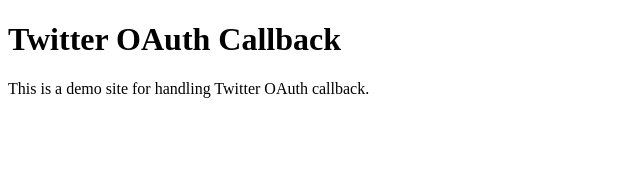
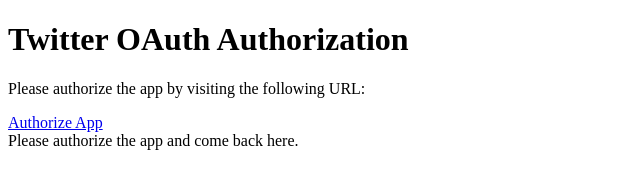
Before and after one commit to Gouri201202/twitter-oauth-demo, a plain HTML site: page index.html in a window 1280 px wide. Shown: the whole page, without its empty margins (0-640 px from the left). Drawn offline with Linux system fonts and the light colour scheme.

Commit message:
Update index.html

```diff
--- a/index.html
+++ b/index.html
@@ -6,8 +6,33 @@
     <title>Twitter OAuth Demo</title>
 </head>
 <body>
-    <h1>Twitter OAuth Callback</h1>
-    <p>This is a demo site for handling Twitter OAuth callback.</p>
+    <h1>Twitter OAuth Authorization</h1>
+    <p>Please authorize the app by visiting the following URL:</p>
+    <a href="https://api.twitter.com/oauth/authorize?oauth_token=your_oauth_token_here" target="_blank">
+        Authorize App
+    </a>
+
+    <div id="status"></div>
+
+    <script>
+        // Function to get the oauth_verifier from the URL
+        function getParameterByName(name, url) {
+            if (!url) url = window.location.href;
+            name = name.replace(/[\[\]]/g, '\\$&');
+            var regex = new RegExp('[?&]' + name + '=([^&]*)');
+            var results = regex.exec(url);
+            return results ? decodeURIComponent(results[1].replace(/\+/g, ' ')) : '';
+        }
+
+        // Check if oauth_verifier is in the URL (after authorization)
+        var oauth_verifier = getParameterByName('oauth_verifier');
+
+        if (oauth_verifier) {
+            document.getElementById("status").innerText = "Authentication successful! oauth_verifier: " + oauth_verifier;
+            // You can send this oauth_verifier to your backend server to exchange for access tokens
+        } else {
+            document.getElementById("status").innerText = "Please authorize the app and come back here.";
+        }
+    </script>
 </body>
 </html>
-<!-- Write your comments here -->
```
